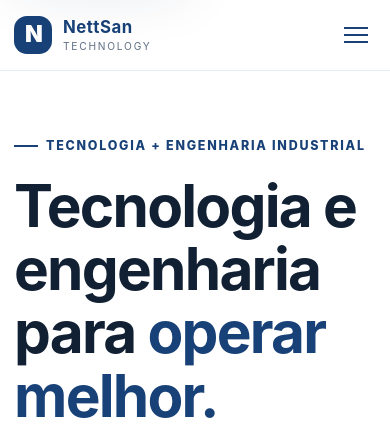
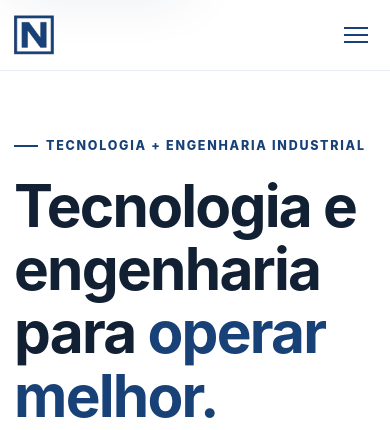
Before and after one commit to NettoSantana/NETTSAN_PORTAL, a Flask app: page / in a window 390 px wide. Shown: the top 430 px of the page. Run offline with Flask 3, Linux system fonts and the light colour scheme.

Commit message:
fix: aplica identidade visual oficial da Nettsan

```diff
--- a/static/css/site.css
+++ b/static/css/site.css
@@ -1,6 +1,6 @@
 /* CAMINHO COMPLETO: C:\Users\vlula\OneDrive\Área de Trabalho\Projetos Backup\NETTSAN_PORTAL\static\css\site.css
-   DATA E HORA DO ULTIMO RECODE: 2026-08-10 11:10 -03:00
-   MOTIVO DA ALTERACAO: Criar a identidade visual azul e branca, responsiva e comercial da primeira versao do portal NettSan. */
+   DATA E HORA DO ULTIMO RECODE: 2026-08-11 18:35 -03:00
+   MOTIVO DA ALTERACAO: Aplicar a logo oficial da NettSan no cabecalho e o simbolo N oficial no mobile e rodape, sem redesenhar a marca. */
 
 :root {
     --blue:#184178; --blue-dark:#0c2b52; --blue-deep:#081f3d; --blue-soft:#edf4fb;
@@ -51,16 +51,10 @@ p { color:var(--muted); }
     border-bottom:1px solid rgba(228,234,240,.9); backdrop-filter:blur(16px);
 }
 .header-inner { min-height:78px; display:flex; align-items:center; gap:28px; }
-.brand { display:inline-flex; align-items:center; gap:11px; flex:0 0 auto; }
-.brand-mark {
-    display:grid; place-items:center; width:42px; height:42px; border-radius:13px;
-    background:var(--blue); color:var(--white); font-size:1.45rem; font-weight:900; letter-spacing:-.08em;
-}
-.brand-copy { display:grid; line-height:1; }
-.brand-copy strong { color:var(--blue); font-size:1.05rem; letter-spacing:.03em; }
-.brand-copy small {
-    margin-top:5px; color:var(--muted); font-size:.64rem; text-transform:uppercase; letter-spacing:.17em;
-}
+.brand { display:inline-flex; align-items:center; flex:0 0 auto; }
+.brand-logo { display:block; height:auto; }
+.brand-logo-full { width:154px; }
+.brand-logo-mark { display:none; width:44px; }
 
 .main-nav { display:flex; align-items:center; justify-content:center; gap:25px; margin-left:auto; }
 .main-nav a {
@@ -300,9 +294,7 @@ p { color:var(--muted); }
 .site-footer p { color:rgba(255,255,255,.6); }
 .footer-grid { display:grid; grid-template-columns:1.45fr 1fr 1fr 1fr; gap:42px; }
 .brand-footer { margin-bottom:18px; }
-.brand-footer .brand-mark { background:var(--white); color:var(--blue); }
-.brand-footer .brand-copy strong { color:var(--white); }
-.brand-footer .brand-copy small { color:rgba(255,255,255,.58); }
+.brand-footer .brand-logo-mark { display:block; width:50px; }
 .footer-grid h2 { margin-bottom:18px; font-size:.78rem; text-transform:uppercase; letter-spacing:.11em; }
 .footer-grid > div > a:not(.brand) { display:block; margin:10px 0; color:rgba(255,255,255,.7); font-size:.9rem; }
 .footer-grid > div > a:hover { color:var(--white); }
@@ -396,7 +388,8 @@ p { color:var(--muted); }
     .container { width:min(calc(100% - 28px),var(--container)); }
     .section { padding:64px 0; }
     .header-inner { min-height:70px; }
-    .brand-mark { width:38px; height:38px; }
+    .site-header .brand-logo-full { display:none; }
+    .site-header .brand-logo-mark { display:block; width:40px; }
     .hero { padding-top:58px; }
     .hero-copy h1 { font-size:clamp(2.65rem,15vw,4.1rem); }
     .hero-copy > p { font-size:1.03rem; }
--- a/templates/base.html
+++ b/templates/base.html
@@ -1,6 +1,6 @@
 <!-- CAMINHO COMPLETO: C:\Users\vlula\OneDrive\Área de Trabalho\Projetos Backup\NETTSAN_PORTAL\templates\base.html -->
-<!-- DATA E HORA DO ULTIMO RECODE: 2026-08-10 11:10 -03:00 -->
-<!-- MOTIVO DA ALTERACAO: Criar a estrutura visual compartilhada, navegacao e rodape das paginas publicas da NettSan. -->
+<!-- DATA E HORA DO ULTIMO RECODE: 2026-08-11 18:35 -03:00 -->
+<!-- MOTIVO DA ALTERACAO: Substituir a marca recriada em HTML pela logo oficial da NettSan e pelo simbolo N oficial no mobile e rodape. -->
 <!doctype html>
 <html lang="pt-BR">
 <head>
@@ -18,11 +18,8 @@
     <header class="site-header" data-site-header>
         <div class="container header-inner">
             <a class="brand" href="{{ url_for('home') }}" aria-label="NettSan Technology - Início">
-                <span class="brand-mark" aria-hidden="true">N</span>
-                <span class="brand-copy">
-                    <strong>NettSan</strong>
-                    <small>Technology</small>
-                </span>
+                <img class="brand-logo brand-logo-full" src="{{ url_for('static', filename='img/brand/nettsan-logo.png') }}" alt="NettSan Technology">
+                <img class="brand-logo brand-logo-mark" src="{{ url_for('static', filename='img/brand/nettsan-n.png') }}" alt="" aria-hidden="true">
             </a>
 
             <button class="nav-toggle" type="button" aria-expanded="false" aria-controls="menu-principal" data-nav-toggle>
@@ -53,11 +50,7 @@
         <div class="container footer-grid">
             <div>
                 <a class="brand brand-footer" href="{{ url_for('home') }}" aria-label="NettSan Technology - Início">
-                    <span class="brand-mark" aria-hidden="true">N</span>
-                    <span class="brand-copy">
-                        <strong>NettSan</strong>
-                        <small>Technology</small>
-                    </span>
+                    <img class="brand-logo brand-logo-mark brand-logo-footer" src="{{ url_for('static', filename='img/brand/nettsan-n.png') }}" alt="" aria-hidden="true">
                 </a>
                 <p>Tecnologia e engenharia para gestão, produção e segurança industrial.</p>
             </div>
```
Also changed, not shown: static/img/brand/nettsan-logo.png (added), static/img/brand/nettsan-n.png (added).
